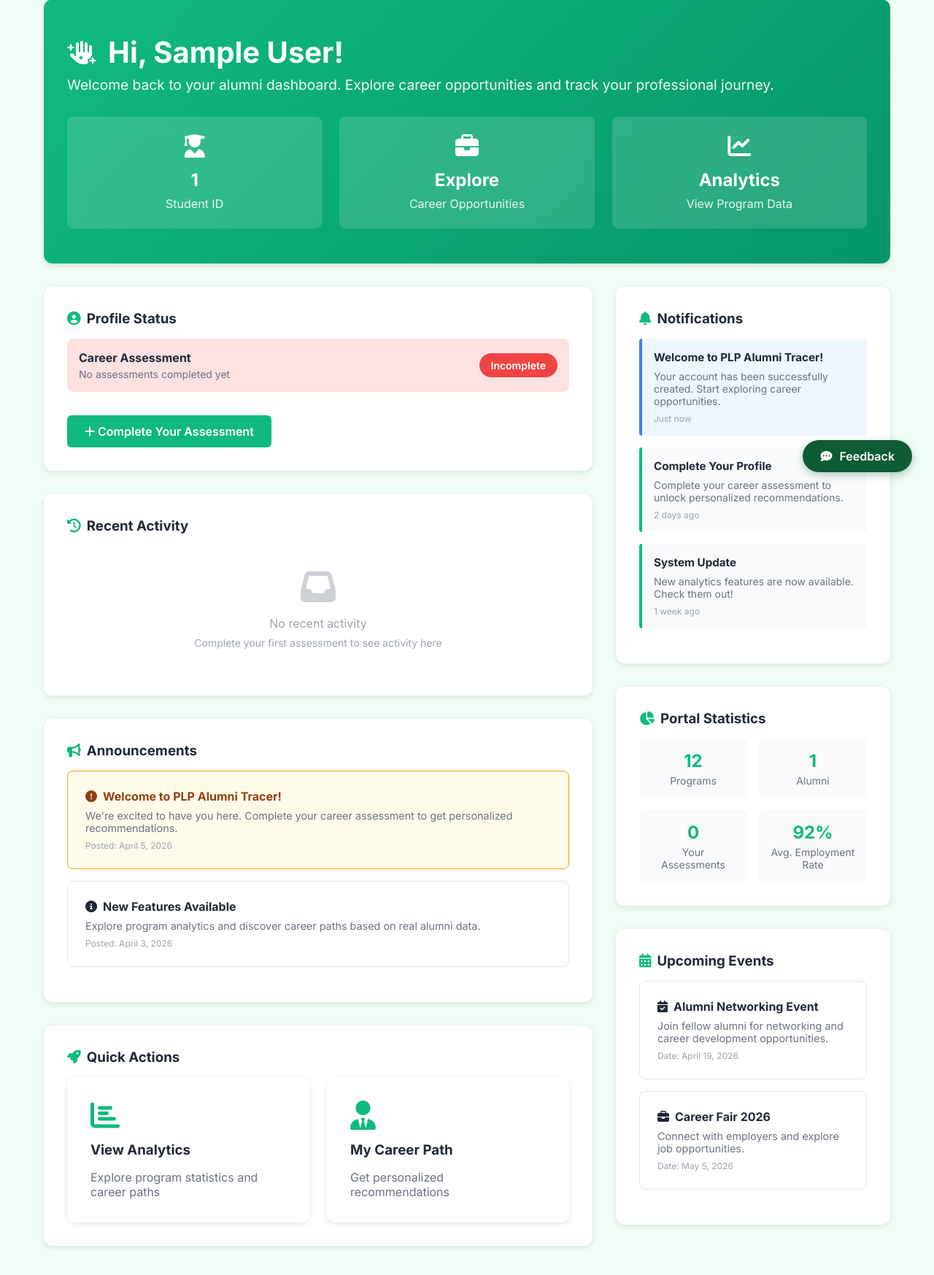
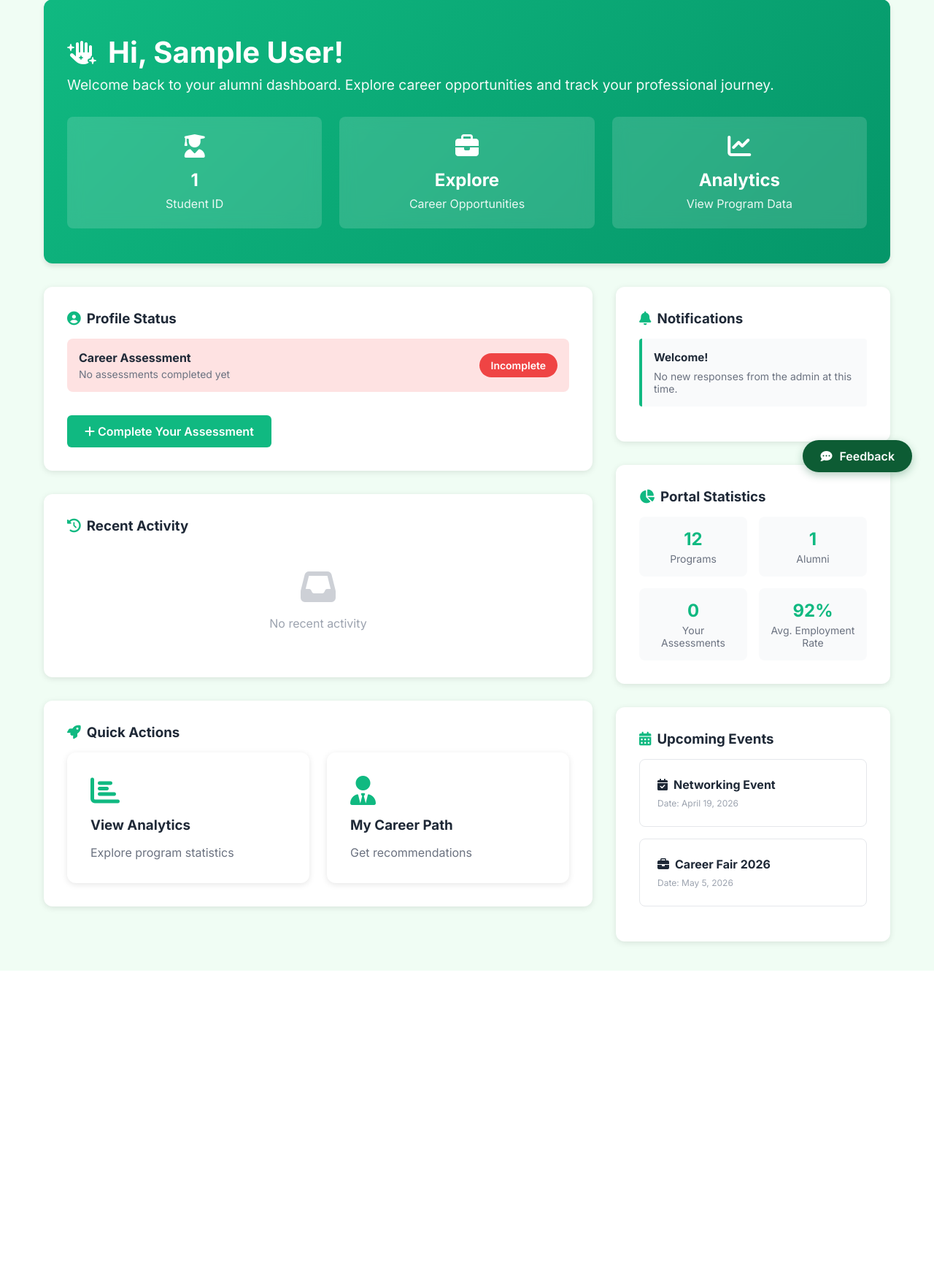
Before and after one commit to psycheo/plp-alumni-tracer, a PHP site: page /alumni/dashboard.php in a window 1280 px wide. Shown: the part 123-1870 px from the top of the page at 73% size. After the commit the page ends 1453 px from the top, so only its background shows below. Run offline with PHP 8.4, Linux system fonts and the light colour scheme; the visitor is signed in with stand-in values (Sample User, id 1); data comes from the database, SQL or seed files in the repository; tables that the repository leaves empty or names only in its code hold one stand-in row (values such as "Sample post"); some libraries are stand-ins or nearby versions.

Commit message:
updated admin and alumni feedback

```diff
--- a/alumni/dashboard.php
+++ b/alumni/dashboard.php
@@ -8,12 +8,12 @@ if (!isset($_SESSION['loggedin'])) {
     exit;
 }
 
-// Get user's full name from session
+// Get user data from session
 $user_name = isset($_SESSION['full_name']) ? $_SESSION['full_name'] : 'Alumni';
 $student_id = isset($_SESSION['student_id']) ? $_SESSION['student_id'] : '';
 $user_id = isset($_SESSION['user_id']) ? $_SESSION['user_id'] : 0;
 
-// Get user's assessment count
+// 1. Get user's assessment count
 $assessment_count = 0;
 $last_assessment = null;
 $stmt = $conn->prepare("SELECT COUNT(*) as count, MAX(created_at) as last_date FROM alumni_assessments WHERE name = ?");
@@ -28,13 +28,22 @@ if ($stmt) {
     $stmt->close();
 }
 
-// Get total programs count
+// 2. Fetch recent replies from Admin (Notifications)
+$replies_sql = "SELECT r.*, f.rating
+                FROM feedback_replies r
+                JOIN feedbacks f ON r.feedback_id = f.id
+                WHERE r.alumni_id = ?
+                ORDER BY r.created_at DESC LIMIT 5";
+$stmt_notif = $conn->prepare($replies_sql);
+$stmt_notif->bind_param("i", $user_id);
+$stmt_notif->execute();
+$notifications = $stmt_notif->get_result();
+
+// 3. Get total programs & alumni counts
 $total_programs = $conn->query("SELECT COUNT(*) as count FROM programs")->fetch_assoc()['count'];
-
-// Get total alumni count
 $total_alumni = $conn->query("SELECT COUNT(*) as count FROM users WHERE role = 'alumni'")->fetch_assoc()['count'];
 
-// Fetch the user's temporary status from the database
+// 4. Fetch the user's temporary password status
 $is_temporary = 0;
 $stmt = $conn->prepare("SELECT is_temporary FROM users WHERE id = ?");
 $stmt->bind_param("i", $user_id);
@@ -55,6 +64,10 @@ $stmt->close();
     <link rel="stylesheet" href="../assets/css/dashboard-style.css">
     <link rel="stylesheet" href="https://cdnjs.cloudflare.com/ajax/libs/font-awesome/6.4.0/css/all.min.css">
     <script src="https://cdn.jsdelivr.net/npm/sweetalert2@11"></script>
+    <style>
+        .notif-badge-new { background: #ef4444; color: white; font-size: 0.65rem; padding: 2px 6px; border-radius: 10px; margin-left: 5px; text-transform: uppercase; }
+        .reply-text { font-style: italic; color: #4b5563; border-left: 3px solid #0d5c34; padding-left: 10px; margin-top: 5px; }
+    </style>
 </head>
 <body>
 
@@ -92,7 +105,6 @@ $stmt->close();
 
         <div class="dashboard-grid">
             <div class="main-content">
-                <!-- Profile Status Card -->
                 <div class="content-card">
                     <h3><i class="fas fa-user-circle"></i> Profile Status</h3>
                     <div class="profile-status <?php echo $assessment_count > 0 ? 'complete' : 'incomplete'; ?>">
@@ -123,100 +135,94 @@ $stmt->close();
                     <?php endif; ?>
                 </div>
 
-                <!-- Recent Activity -->
                 <div class="content-card">
                     <h3><i class="fas fa-history"></i> Recent Activity</h3>
+                    <div class="activity-list">
                         <?php if ($assessment_count > 0): ?>
                             <div class="activity-item">
-                            <div class="activity-icon">
-                                <i class="fas fa-chart-line"></i>
+                                <div class="activity-icon"><i class="fas fa-chart-line"></i></div>
+                                <div class="activity-content">
+                                    <h4>Career Assessment Updated</h4>
+                                    <p>Your professional path has been logged.</p>
+                                    <p class="time" style="color: #9ca3af; font-size: 0.75rem;">
+                                        <?php echo $last_assessment ? date('F j, Y', strtotime($last_assessment)) : ''; ?>
+                                    </p>
                                 </div>
+                            </div>
+                        <?php endif; ?>
+
+                        <?php
+                        // Reset notification pointer to check if any exist for activity
+                        $notifications->data_seek(0);
+                        if ($recent_notif = $notifications->fetch_assoc()):
+                        ?>
+                            <div class="activity-item">
+                                <div class="activity-icon" style="background: #10b981;"><i class="fas fa-comment-dots"></i></div>
                                 <div class="activity-content">
-                                <h4>Career Assessment Completed</h4>
-                                <p>You completed your career path assessment</p>
-                                <?php if ($last_assessment): ?>
-                                    <p class="time" style="margin-top: 0.25rem; color: #9ca3af; font-size: 0.75rem;">
-                                        <?php echo date('F j, Y', strtotime($last_assessment)); ?>
+                                    <h4>Admin Responded to Feedback</h4>
+                                    <p>An administrator replied to your recent feedback/suggestion.</p>
+                                    <p class="time" style="color: #9ca3af; font-size: 0.75rem;">
+                                        <?php echo date('F j, Y', strtotime($recent_notif['created_at'])); ?>
                                     </p>
+                                </div>
+                            </div>
+                        <?php endif; ?>
+
+                        <?php if ($assessment_count == 0 && $notifications->num_rows == 0): ?>
+                            <div class="empty-state">
+                                <i class="fas fa-inbox"></i>
+                                <p>No recent activity</p>
+                            </div>
                         <?php endif; ?>
                     </div>
                 </div>
-                        <div class="activity-item">
-                            <div class="activity-icon" style="background: #3b82f6;">
-                                <i class="fas fa-user-check"></i>
-                            </div>
-                            <div class="activity-content">
-                                <h4>Account Created</h4>
-                                <p>Welcome to PLP Alumni Tracer</p>
-                            </div>
-                        </div>
-                    <?php else: ?>
-                        <div class="empty-state">
-                            <i class="fas fa-inbox"></i>
-                            <p>No recent activity</p>
-                            <p style="font-size: 0.875rem; margin-top: 0.5rem;">Complete your first assessment to see activity here</p>
-                        </div>
-                    <?php endif; ?>
-                </div>
 
-                <!-- Announcements -->
-                <div class="content-card">
-                    <h3><i class="fas fa-bullhorn"></i> Announcements</h3>
-                    <div class="announcement-item important">
-                        <h4><i class="fas fa-exclamation-circle"></i> Welcome to PLP Alumni Tracer!</h4>
-                        <p>We're excited to have you here. Complete your career assessment to get personalized recommendations.</p>
-                        <div class="date">Posted: <?php echo date('F j, Y'); ?></div>
-                    </div>
-                    <div class="announcement-item">
-                        <h4><i class="fas fa-info-circle"></i> New Features Available</h4>
-                        <p>Explore program analytics and discover career paths based on real alumni data.</p>
-                        <div class="date">Posted: <?php echo date('F j, Y', strtotime('-2 days')); ?></div>
-                    </div>
-                </div>
-
-                <!-- Quick Actions -->
                 <div class="content-card">
                     <h3><i class="fas fa-rocket"></i> Quick Actions</h3>
                     <div class="quick-actions" style="margin-top: 0;">
                         <a href="analytics.php" class="action-card">
                             <i class="fas fa-chart-bar"></i>
                             <h3>View Analytics</h3>
-                            <p>Explore program statistics and career paths</p>
+                            <p>Explore program statistics</p>
                         </a>
-
                         <a href="prediction_form.php" class="action-card">
                             <i class="fas fa-user-tie"></i>
                             <h3>My Career Path</h3>
-                            <p>Get personalized recommendations</p>
+                            <p>Get recommendations</p>
                         </a>
                     </div>
                 </div>
             </div>
 
             <div class="sidebar-content">
-                <!-- Notifications -->
                 <div class="content-card">
                     <h3><i class="fas fa-bell"></i> Notifications</h3>
-                    <div class="notification-item unread">
-                        <h4>Welcome to PLP Alumni Tracer!</h4>
-                        <p>Your account has been successfully created. Start exploring career opportunities.</p>
-                        <div class="time">Just now</div>
+                    <div class="notification-list">
+                        <?php
+                        $notifications->data_seek(0); // Reset pointer
+                        if ($notifications->num_rows > 0):
+                            while($notif = $notifications->fetch_assoc()):
+                        ?>
+                            <div class="notification-item <?php echo $notif['is_seen'] == 0 ? 'unread' : ''; ?>">
+                                <h4>
+                                    Admin Response
+                                    <?php if($notif['is_seen'] == 0) echo '<span class="notif-badge-new">New</span>'; ?>
+                                </h4>
+                                <p class="reply-text">"<?php echo htmlspecialchars($notif['reply_text']); ?>"</p>
+                                <div class="time"><?php echo date('M j, g:i A', strtotime($notif['created_at'])); ?></div>
                             </div>
-                    <?php if ($assessment_count == 0): ?>
+                        <?php
+                            endwhile;
+                        else:
+                        ?>
                             <div class="notification-item">
-                            <h4>Complete Your Profile</h4>
-                            <p>Complete your career assessment to unlock personalized recommendations.</p>
-                            <div class="time">2 days ago</div>
+                                <h4>Welcome!</h4>
+                                <p>No new responses from the admin at this time.</p>
                             </div>
                         <?php endif; ?>
-                    <div class="notification-item">
-                        <h4>System Update</h4>
-                        <p>New analytics features are now available. Check them out!</p>
-                        <div class="time">1 week ago</div>
                     </div>
                 </div>
 
-                <!-- Statistics -->
                 <div class="content-card">
                     <h3><i class="fas fa-chart-pie"></i> Portal Statistics</h3>
                     <div class="stats-grid">
@@ -242,13 +248,11 @@ $stmt->close();
                 <div class="content-card">
                     <h3><i class="fas fa-calendar-alt"></i> Upcoming Events</h3>
                     <div class="announcement-item">
-                        <h4><i class="fas fa-calendar-check"></i> Alumni Networking Event</h4>
-                        <p>Join fellow alumni for networking and career development opportunities.</p>
+                        <h4><i class="fas fa-calendar-check"></i> Networking Event</h4>
                         <div class="date">Date: <?php echo date('F j, Y', strtotime('+2 weeks')); ?></div>
                     </div>
                     <div class="announcement-item">
                         <h4><i class="fas fa-briefcase"></i> Career Fair 2026</h4>
-                        <p>Connect with employers and explore job opportunities.</p>
                         <div class="date">Date: <?php echo date('F j, Y', strtotime('+1 month')); ?></div>
                     </div>
                 </div>
@@ -260,7 +264,7 @@ $stmt->close();
     <script src="../assets/js/dashboard.js"></script>
 
     <script>
-        // Use the variable we fetched above
+        // Security check for temporary password
         const isTemporary = <?php echo $is_temporary ? 'true' : 'false'; ?>;
 
         if (isTemporary) {
@@ -274,7 +278,7 @@ $stmt->close();
                 cancelButtonText: 'Later'
             }).then((result) => {
                 if (result.isConfirmed) {
-                    window.location.href = 'settings.php?action=changepassword';
+                    window.location.href = 'profile_settings.php';
                 }
             });
         }
```
Also changed, not shown: admin/admin_feedbacks.php (+131 -37 lines), admin/process_feedback.php (added, +34 -0 lines). Lines whose indentation alone changed are shown as unchanged.
